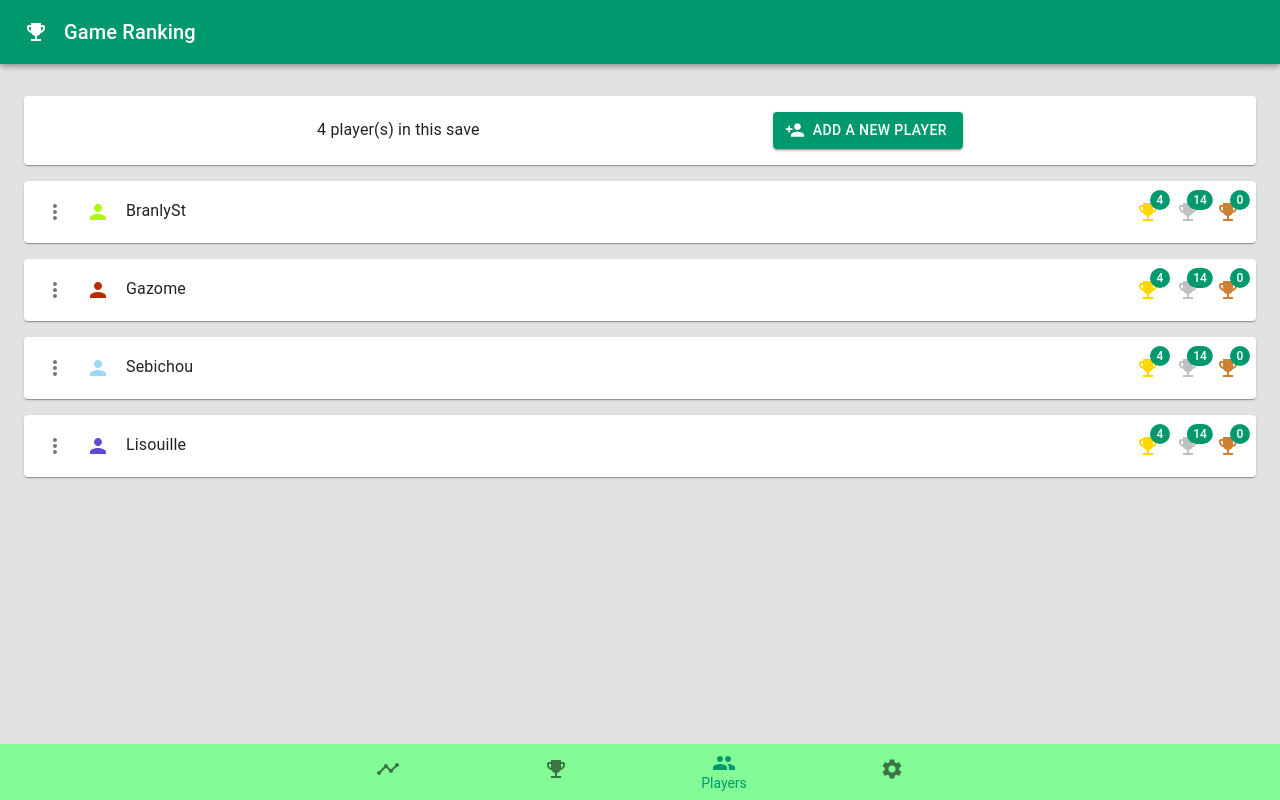
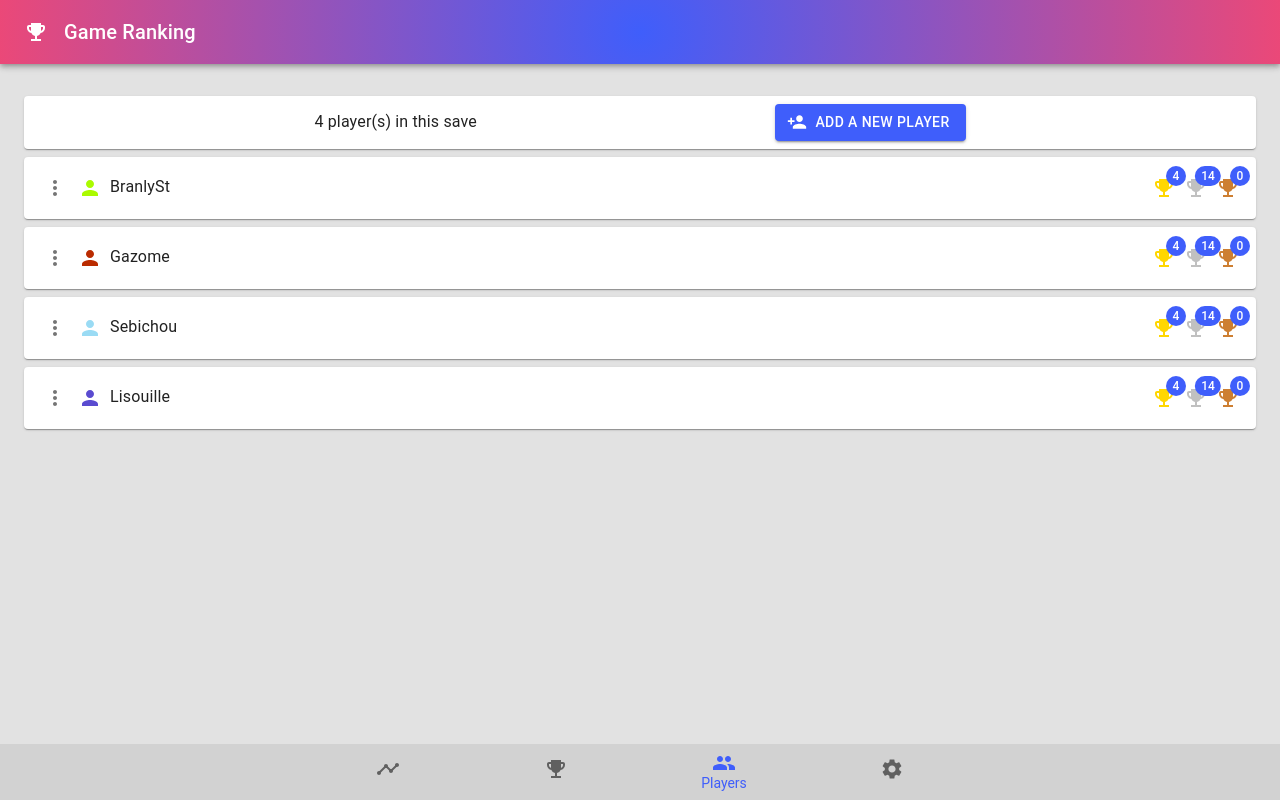
Before and after one commit to StephaneBranly/game-ranking, a React (Create React App) app: page / in a window 1280 px wide. Both pictures are taken after a click on the button "Players". Built offline with nearby package versions, Linux system fonts and the light colour scheme.

Commit message:
add: save data

```diff
--- a/package.json
+++ b/package.json
@@ -9,6 +9,7 @@
     "@testing-library/jest-dom": "^5.14.1",
     "@testing-library/react": "^11.2.7",
     "@testing-library/user-event": "^12.8.3",
+    "file-saver": "^2.0.5",
     "gh-pages": "^3.2.3",
     "react": "^17.0.2",
     "react-dom": "^17.0.2",
--- a/src/App.js
+++ b/src/App.js
@@ -2,16 +2,15 @@ import Header from './components/header/Header'
 import Footer from './components/footer/Footer'
 import Pages from './components/pages/Pages'
 import React from 'react';
-
 import { createMuiTheme, ThemeProvider, createStyles, makeStyles, Theme } from "@material-ui/core/styles";
 
 export const theme = createMuiTheme({
   palette: {
     primary: {
-      main: "#00996e",
+      main: "#3f5efb",
     },
     secondary: {
-      main: "#83fc97",
+      main: "#d2d2d2",
     },
   },
 });
@@ -23,7 +22,7 @@ const useStyles = makeStyles((theme) =>
 );
 
 function App() {
-  let save = {
+  let data = {
     players: {
       list: [
         { username: "BranlySt",
@@ -49,22 +48,37 @@ function App() {
     }
   }
 
-
+  const handlerSaveData = () => {
+    var FileSaver = require('file-saver');
+    var json = JSON.stringify(data);
+    var blob = new Blob([json], {type: "application/json"});
+    FileSaver.saveAs(blob, "save_game-ranking.json");
+  }
 
   const classes = useStyles();
 
   const [value, setValue] = React.useState('summary');
 
-  const handleChange = (event, newValue) => {
+  const handleChangeCurrentPage = (event, newValue) => {
     setValue(newValue);
   };
+
+  let pages_props={
+    currentPage:value,
+    data:data,
+    handlerSaveData: handlerSaveData,
+  }
+  let footer_prop={
+    handleChangeCurrentPage:handleChangeCurrentPage,
+    currentPage:value
+  }
 
   return (
     <ThemeProvider theme={theme}>
       <div className="App">
         <Header></Header>
-        <Pages value_currentPage={value} save={save}></Pages>
-        <Footer className={classes.footer} handleChange_currentPage={handleChange} value_currentPage={value}></Footer>
+        <Pages {...pages_props}></Pages>
+        <Footer className={classes.footer} {...footer_prop}></Footer>
       </div>
     </ThemeProvider>
   );
--- a/src/components/footer/Footer.js
+++ b/src/components/footer/Footer.js
@@ -26,7 +26,7 @@ export default function Footer(props){
   const classes = useStyles();
 
   return (
-    <BottomNavigation value={props.value_currentPage} onChange={props.handleChange_currentPage} className={classes.root}>
+    <BottomNavigation value={props.currentPage} onChange={props.handleChangeCurrentPage} className={classes.root}>
       <BottomNavigationAction label="Summary" value="summary" icon={<Timeline />} />
       <BottomNavigationAction label="Games" value="games" icon={<EmojiEvents />} />
       <BottomNavigationAction label="Players" value="players" icon={<Group />} />
--- a/src/components/header/Header.js
+++ b/src/components/header/Header.js
@@ -15,6 +15,9 @@ createStyles({
     flexGrow: 1,
     marginBottom: theme.spacing(4),
   },
+  AppBar: {
+    background: "radial-gradient(circle, rgba(63,94,251,1) 0%, rgba(252,70,107,1) 110%)"
+  },
   EmojiEvents: {
     marginRight: theme.spacing(2),
   },
@@ -29,7 +32,7 @@ export default function Header(){
 
   return (
       <div className={classes.root}>
-          <AppBar position="static">
+          <AppBar className={classes.AppBar} position="static">
           <Toolbar>
               <EmojiEvents className={classes.EmojiEvents}/>
               <Typography variant="h6" className={classes.title}>
--- a/src/components/pages/Pages.js
+++ b/src/components/pages/Pages.js
@@ -1,10 +1,12 @@
 import React from 'react';
 import Summary from "./summary/Summary"
 import Players from "./players/Players"
+import Settings from "./settings/Settings"
 import {
   makeStyles,
   createStyles,
 } from "@material-ui/core";
+import { LocalConvenienceStoreOutlined } from '@material-ui/icons';
 
 
 const useStyles = makeStyles((theme) =>
@@ -18,18 +20,21 @@ createStyles({
 export default function Pages(props){
   const classes = useStyles();
 
-  const renderPage = (page,save) => {
-    switch(page) {
+
+  const renderPage = (props) => {
+    switch(props.currentPage) {
         case 'summary':
           return <Summary></Summary>;
         case 'players':
-            return <Players save={save}></Players>;
+            return <Players data={props.data}></Players>;
+        case 'settings':
+            return <Settings handlerSaveData={props.handlerSaveData}></Settings>;
         default:
             return "autre page";
       }
   };
 
   return (
-    renderPage(props.value_currentPage, props.save)
+    renderPage(props)
   );
 }
--- a/src/components/pages/players/PlayerCard.js
+++ b/src/components/pages/players/PlayerCard.js
@@ -35,7 +35,7 @@ export default function PlayerCard(props){
   const classes = useStyles();
   console.log(props)
   return (
-    <Grid item spacing={2}>
+    <Grid item spacing={1}>
         <Card className={classes.PlayerProfile}>
             <Grid
                 container
@@ -49,7 +49,7 @@ export default function PlayerCard(props){
                         direction="row"
                         justify="space-between"
                         alignItems="baseline"
-                        spacing={2}
+                        spacing={1}
                     >
                         <Grid item>
                             <IconButton size="small">
@@ -67,7 +67,7 @@ export default function PlayerCard(props){
                         direction="row"
                         justify="space-between"
                         alignItems="baseline"
-                        spacing={2}
+                        spacing={1}
                     >
                         <Grid item><Badge badgeContent={4} showZero className={classes.first} color="primary"><EmojiEvents /></Badge></Grid>
                         <Grid item><Badge badgeContent={14} showZero className={classes.second} color="primary"><EmojiEvents /></Badge></Grid>
--- a/src/components/pages/players/Players.js
+++ b/src/components/pages/players/Players.js
@@ -29,10 +29,10 @@ export default function Players(props){
             direction="column"
             justify="flex-start"
             alignItems="stretch"
-            spacing={2}
+            spacing={1}
         >
-            <SummaryPlayers players={props.save.players}></SummaryPlayers>
-            {renderPlayerCards(props.save.players.list)}
+            <SummaryPlayers players={props.data.players}></SummaryPlayers>
+            {renderPlayerCards(props.data.players.list)}
        </Grid>
     </Container>
   );
--- a/src/components/pages/players/SummaryPlayers.js
+++ b/src/components/pages/players/SummaryPlayers.js
@@ -13,8 +13,8 @@ import PersonAdd from '@material-ui/icons/PersonAdd';
 const useStyles = makeStyles((theme) =>
 createStyles({
   root: {
-    padding: theme.spacing(2),
-  }
+    padding: theme.spacing(1),
+  },
 }),
 );
 
--- /dev/null
+++ b/src/components/pages/settings/Settings.js
@@ -0,0 +1,72 @@
+import React from 'react';
+import {
+  makeStyles,
+  createStyles,
+  Container,
+  Grid,
+  Card,
+  Typography,
+  Button,
+} from "@material-ui/core";
+import Publish from '@material-ui/icons/Publish';
+import GetApp from '@material-ui/icons/GetApp';
+
+
+const useStyles = makeStyles((theme) =>
+createStyles({
+    padding: {
+        padding: theme.spacing(1),
+    }
+}),
+);
+
+export default function Settings(props){
+    const classes = useStyles();
+
+    return (
+    <Container>
+        <Grid
+            container
+            direction="column"
+            justify="flex-start"
+            alignItems="stretch"
+            spacing={1}
+        >
+            <Grid item>
+            <Card>
+          <Grid
+            container
+            direction="row"
+            justify="space-evenly"
+            alignItems="baseline"
+            spacing={1}
+            className={classes.padding}
+          >
+            <Grid item>
+              <Button
+                variant="contained"
+                color="primary"
+                className={classes.button}
+                startIcon={<Publish />}
+              >
+                Load data
+              </Button>
+            </Grid>
+            <Grid item>
+              <Button
+                variant="contained"
+                color="primary"
+                className={classes.button}
+                startIcon={<GetApp />}
+                onClick={() => props.handlerSaveData()}
+              >
+                Save data
+              </Button>
+            </Grid>
+          </Grid>
+       </Card>
+       </Grid>
+       </Grid>
+    </Container>
+  );
+}
--- a/src/components/pages/summary/Summary.js
+++ b/src/components/pages/summary/Summary.js
@@ -16,25 +16,20 @@ createStyles({
         padding: theme.spacing(1),
     },
     first: {
-        color: "#FFD700",
         padding: theme.spacing(2),
-        boxShadow: "0px 5px 10px #FFD700",
         border: "1px solid #FFD700",
+        background: "linear-gradient(to top, #FFD700, #FCF6BA)"
     },
     second: {
-        color: "#C0C0C0",
         padding: theme.spacing(2),
-        boxShadow: "0px 5px 10px #C0C0C0",
         border: "1px solid #C0C0C0",
-
+        background: "linear-gradient(to top, #B0B0B0, #DFDFDF)"
     },
     third: {
-        color: "#cd7f32",
         padding: theme.spacing(2),
-        boxShadow: "0px 5px 10px #cd7f32",
         border: "1px solid #cd7f32",
+        background: "linear-gradient(to top, #ad5f12, #dd9f52)"
     }
-
 }),
 );
 
--- a/src/index.css
+++ b/src/index.css
@@ -12,3 +12,8 @@ code {
   font-family: source-code-pro, Menlo, Monaco, Consolas, 'Courier New',
     monospace;
 }
+
+.first
+{
+  background:linear-gradient(to right, #BF953F, #FCF6BA, #B38728, #FBF5B7, #AA771C);
+}
```
Also changed, not shown: 1 other file (tests, documents, lock files or other folders).
